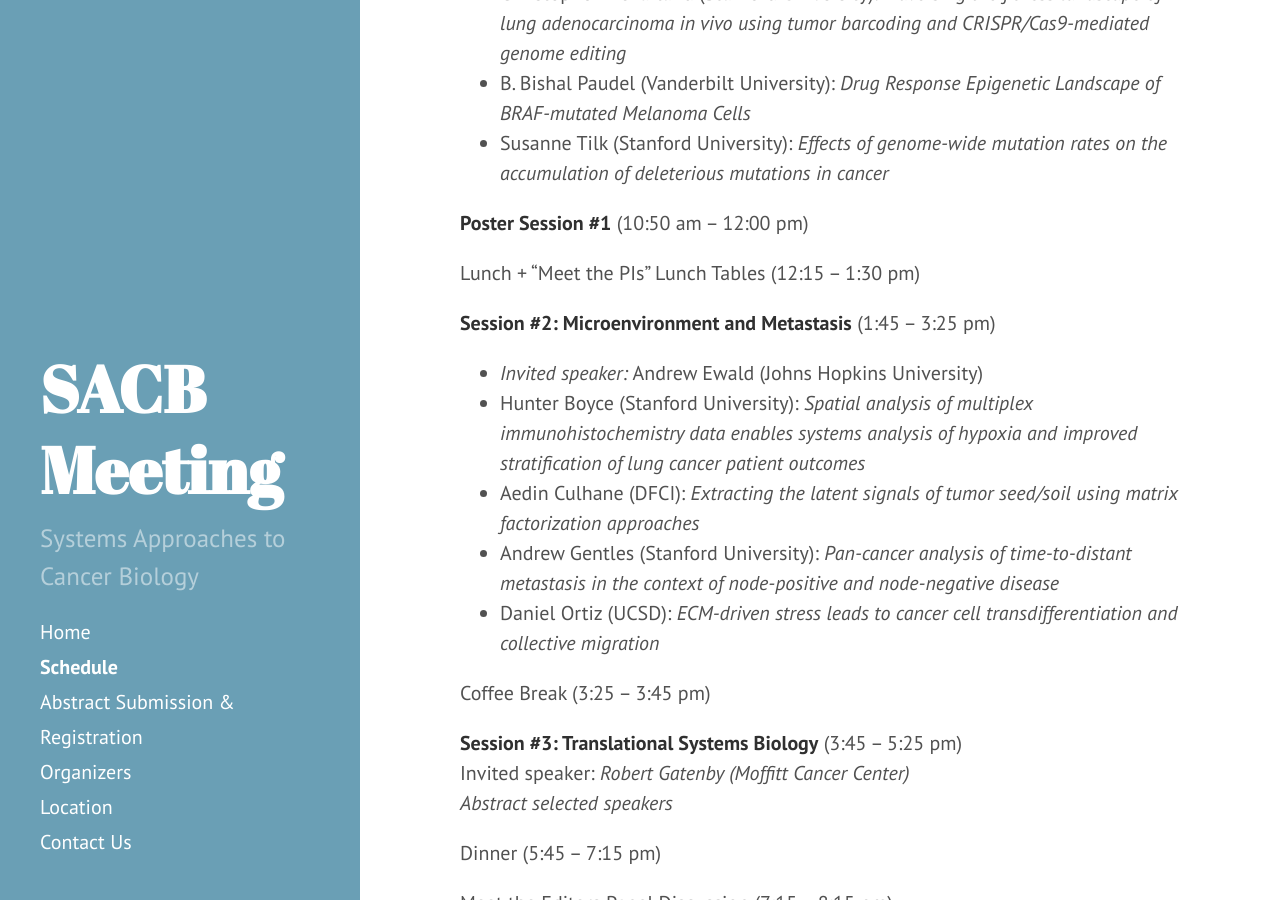
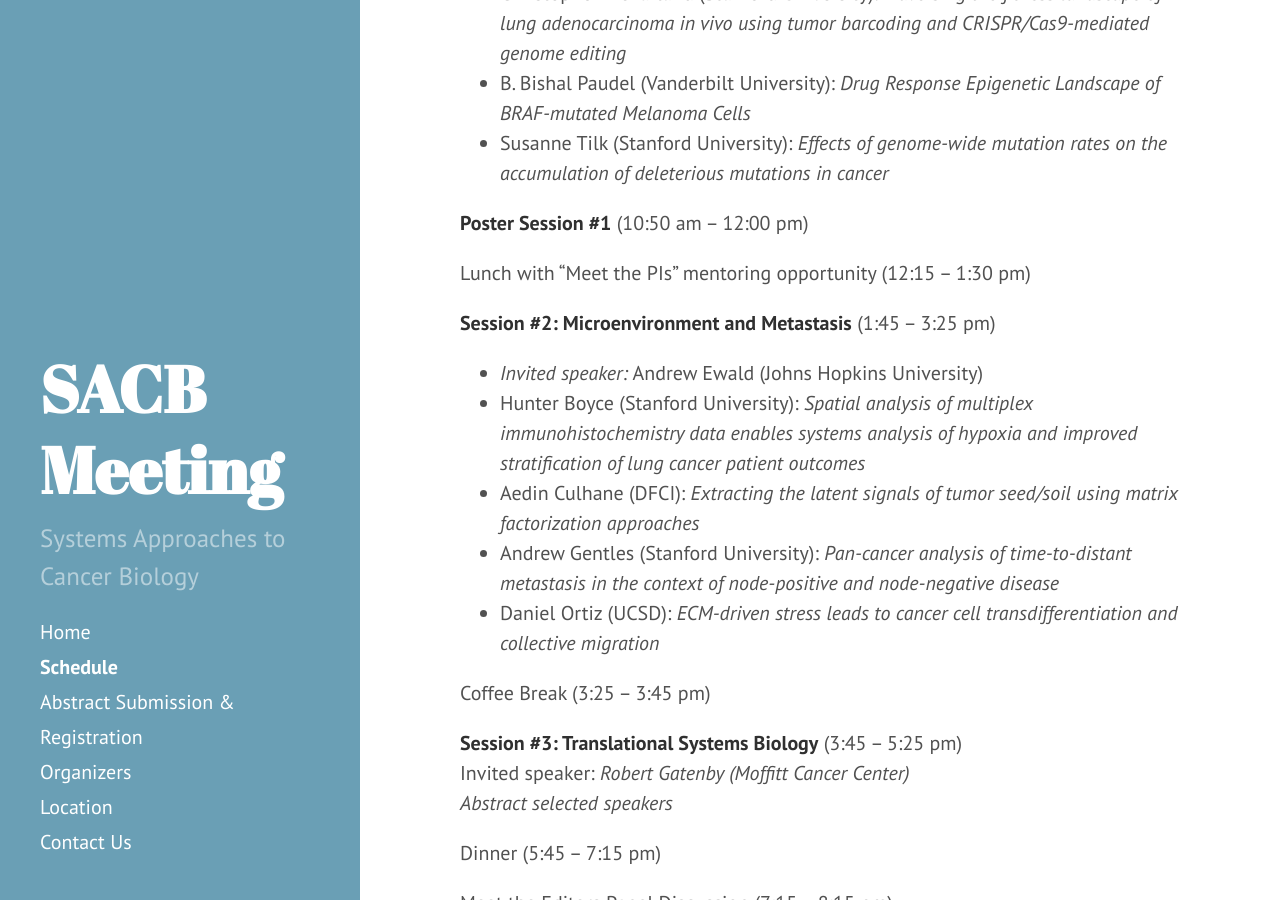
Before and after one commit to AECCSB/sacb-meeting, a Jekyll site: the page built from schedule.md, in a window 1280 px wide and 900 px high, scrolled down 795 px. Built offline with Jekyll 4.4.1, drawn with Linux system fonts in a browser that asks for light colours.

Commit message:
Update schedule.md

```diff
--- a/schedule.md
+++ b/schedule.md
@@ -30,7 +30,7 @@ Breakfast (7:30 – 8:30 am)
 
 **Poster Session #1** (10:50 am – 12:00 pm)
 
-Lunch + "Meet the PIs" Lunch Tables (12:15 – 1:30 pm)
+Lunch with "Meet the PIs" mentoring opportunity (12:15 – 1:30 pm)
 
  **Session #2: Microenvironment and Metastasis** (1:45 – 3:25 pm)
 
```
